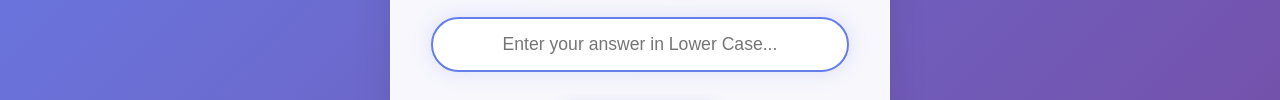
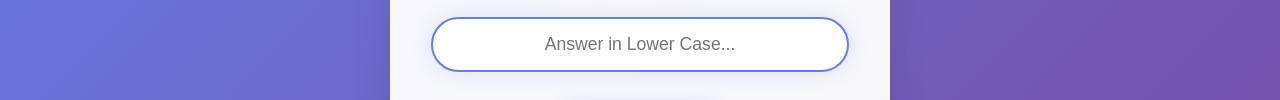
Before and after one commit to Anj-code/BEATTHECLOCK, a plain HTML site: page index.html in a window 1280 px wide. Shown: the part 411-511 px from the top of the page. Drawn offline with Linux system fonts and the light colour scheme.

Commit message:
Update index.html

```diff
--- a/index.html
+++ b/index.html
@@ -230,7 +230,7 @@
                 <div class="question-number" id="questionNumber">Question 1 of 3</div>
                 <div class="emoji-display" id="emojiDisplay">🦁👑</div>
                 <div class="input-container">
-                    <input type="text" id="answerInput" class="answer-input" placeholder="Enter your answer in Lower Case..." autocomplete="off">
+                    <input type="text" id="answerInput" class="answer-input" placeholder="Answer in Lower Case..." autocomplete="off">
                 </div>
                 <button class="submit-btn" id="submitBtn" onclick="checkAnswer()">Submit Answer</button>
                 <div class="feedback" id="feedback"></div>
@@ -257,7 +257,7 @@
             { emoji: "❄️👸", answer: "frozen", display: "❄️👸" },
             { emoji: "🚢💎❤️", answer: "titanic", display: "🚢💎❤️" },
             { emoji: "🦇🌃👨", answer: "batman", display: "🦇🌃👨" },
-            { emoji: "🏰👸🐸", answer: "princess and the frog", display: "🏰👸🐸" },
+            { emoji: "🏰👸🐸", answer: "the princess and the frog", display: "🏰👸🐸" },
             { emoji: "🐵🍌🏔️", answer: "king kong", display: "🐵🍌🏔️" }
         ];
 
@@ -343,7 +343,7 @@
         });
 
         // Set registration link (replace with your actual registration form URL)
-        document.getElementById('registerBtn').href = 'https://forms.google.com/your-registration-form-link';
+        document.getElementById('registerBtn').href = 'https://docs.google.com/forms/d/e/1FAIpQLSdrAMc76GCjNX3ETPztfTW229_9oQCngDNOOC3k613FRlRmcg/viewform?pli=1';
 
         // Initialize the quiz
         displayQuestion();
```
